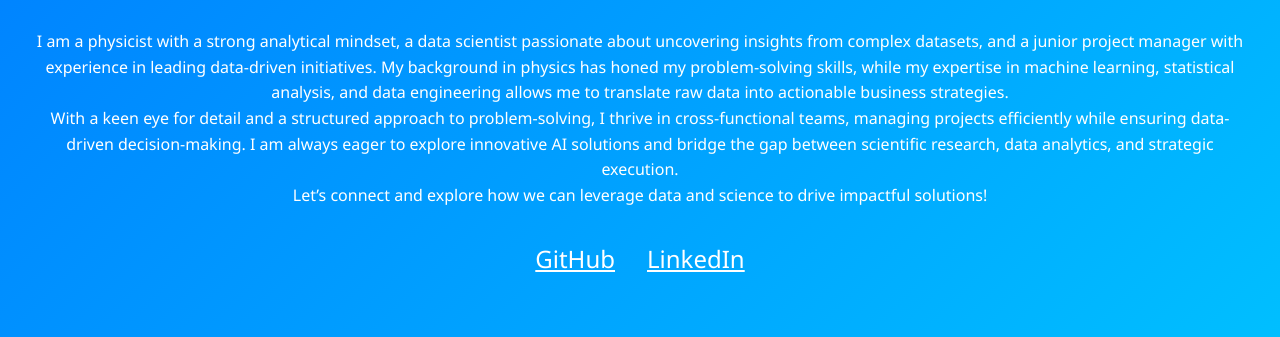
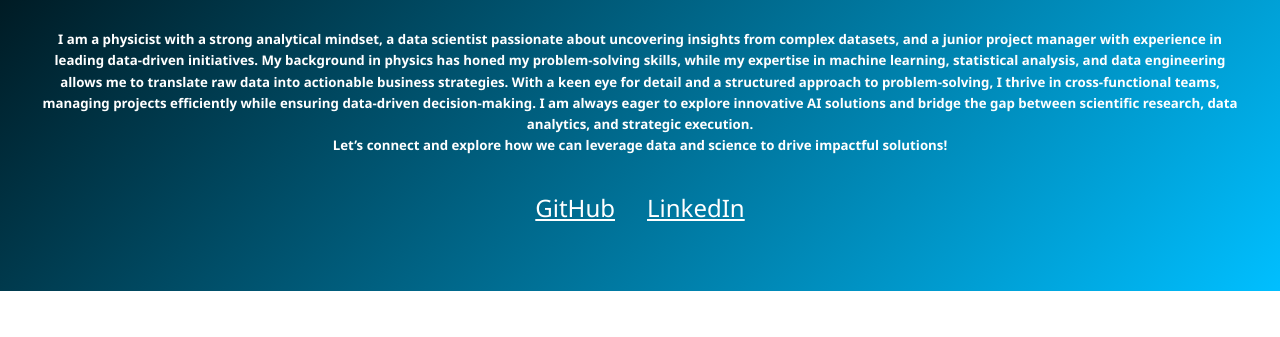
Before and after one commit to PagnaMMA/Portfolio, a plain HTML site: page index.html in a window 1280 px wide. Shown: the part 262-599 px from the top of the page. Drawn offline with Linux system fonts and the light colour scheme.

Commit message:
change inccolor

```diff
--- a/index.html
+++ b/index.html
@@ -23,20 +23,33 @@
     <!-- Hero Section -->
     <section id="home" class="hero">
       <h1>Mohamed A. M. Pagna</h1>
+
       <h2>Physicist | Data Scientist | Junior Project Manager</h2>
-      <p>I am a physicist with a strong analytical mindset, a data scientist passionate about uncovering insights from complex datasets,
-        and a junior project manager with experience in leading data-driven initiatives. My background in physics has honed my problem-solving skills,
-        while my expertise in machine learning, statistical analysis, and data engineering allows me to translate raw data into actionable business strategies.
-      </p>
-      <p>With a keen eye for detail and a structured approach to problem-solving, I thrive in cross-functional teams, managing projects efficiently while ensuring
-        data-driven decision-making. I am always eager to explore innovative AI solutions and bridge the gap between scientific research, data analytics,
-        and strategic execution.
-      </p>
-      <p>Let’s connect and explore how we can leverage data and science to drive impactful solutions!</p>
+      <div class="summary">
+        <h5>
+          I am a physicist with a strong analytical mindset, a data scientist
+          passionate about uncovering insights from complex datasets, and a
+          junior project manager with experience in leading data-driven
+          initiatives. My background in physics has honed my problem-solving
+          skills, while my expertise in machine learning, statistical analysis,
+          and data engineering allows me to translate raw data into actionable
+          business strategies. With a keen eye for detail and a structured
+          approach to problem-solving, I thrive in cross-functional teams,
+          managing projects efficiently while ensuring data-driven
+          decision-making. I am always eager to explore innovative AI solutions
+          and bridge the gap between scientific research, data analytics, and
+          strategic execution.
+        </h5>
+        <h5>
+          Let’s connect and explore how we can leverage data and science to
+          drive impactful solutions!
+        </h5>
+      </div>
       <div class="social-links">
         <a href="https://github.com/PagnaMMA" target="_blank">GitHub</a>
         <a href="https://linkedin.com/in/mohamedpagna" target="_blank"
-          >LinkedIn</a>
+          >LinkedIn</a
+        >
       </div>
     </section>
 
@@ -48,7 +61,8 @@
           <div class="project-content">
             <h3 class="project-title">ML Project in Agriculture</h3>
             <p>
-              Building a Machine Learning model for crops recomendation in order to helps farmers in decision making
+              Building a Machine Learning model for crops recomendation in order
+              to helps farmers in decision making
             </p>
             <div class="project-tags">
               <span class="tag">Python</span>
@@ -60,10 +74,10 @@
         </div>
         <div class="project-card">
           <div class="project-content">
-            <h3 class="project-title">Building landing pages with HTML5 CSS and JavaScript</h3>
-            <p>
-
-            </p>
+            <h3 class="project-title">
+              Building landing pages with HTML5 CSS and JavaScript
+            </h3>
+            <p></p>
             <div class="project-tags">
               <span class="tag">JavaScript</span>
               <span class="tag">HTML5</span>
--- a/styles.css
+++ b/styles.css
@@ -54,7 +54,7 @@
         /* Hero Section */
         .hero {
             padding: 8rem 2rem 4rem;
-            background: linear-gradient(135deg, #007bff, #00bfff);
+            background: linear-gradient(135deg, #000000, #00bfff);
             color: white;
             text-align: center;
         }
@@ -69,7 +69,17 @@
             margin-bottom: 2rem;
             font-weight: 400;
         }
-
+        .hero img {
+            width: 200px;
+            border-radius: 50%;
+            float: left;
+        }
+        .summary h6 h5{
+            width: 500px;
+            height: 100px;
+            display: flex;
+            justify-content: center;
+        }
         .social-links {
             display: flex;
             justify-content: center;
```
Also changed, not shown: Photo_Hackaton_Pagna.jpeg (added), Profil.jpeg (added).
